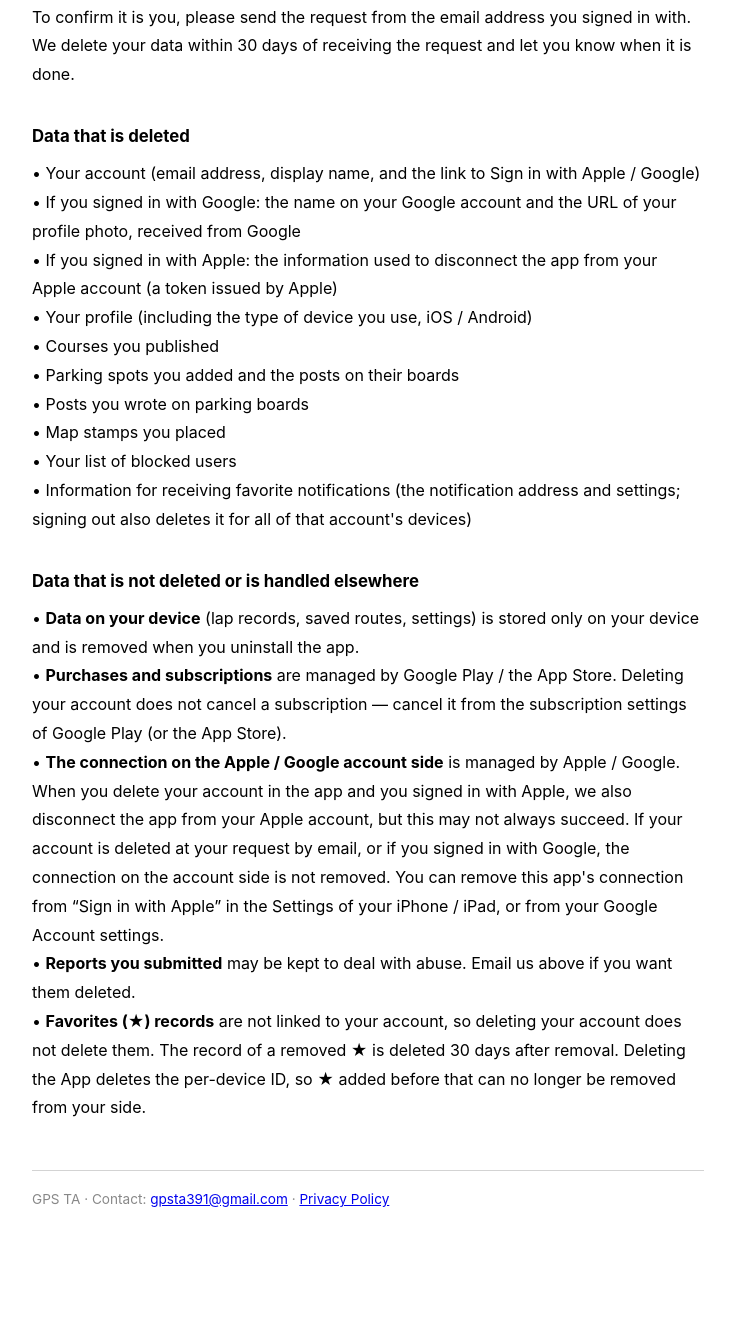
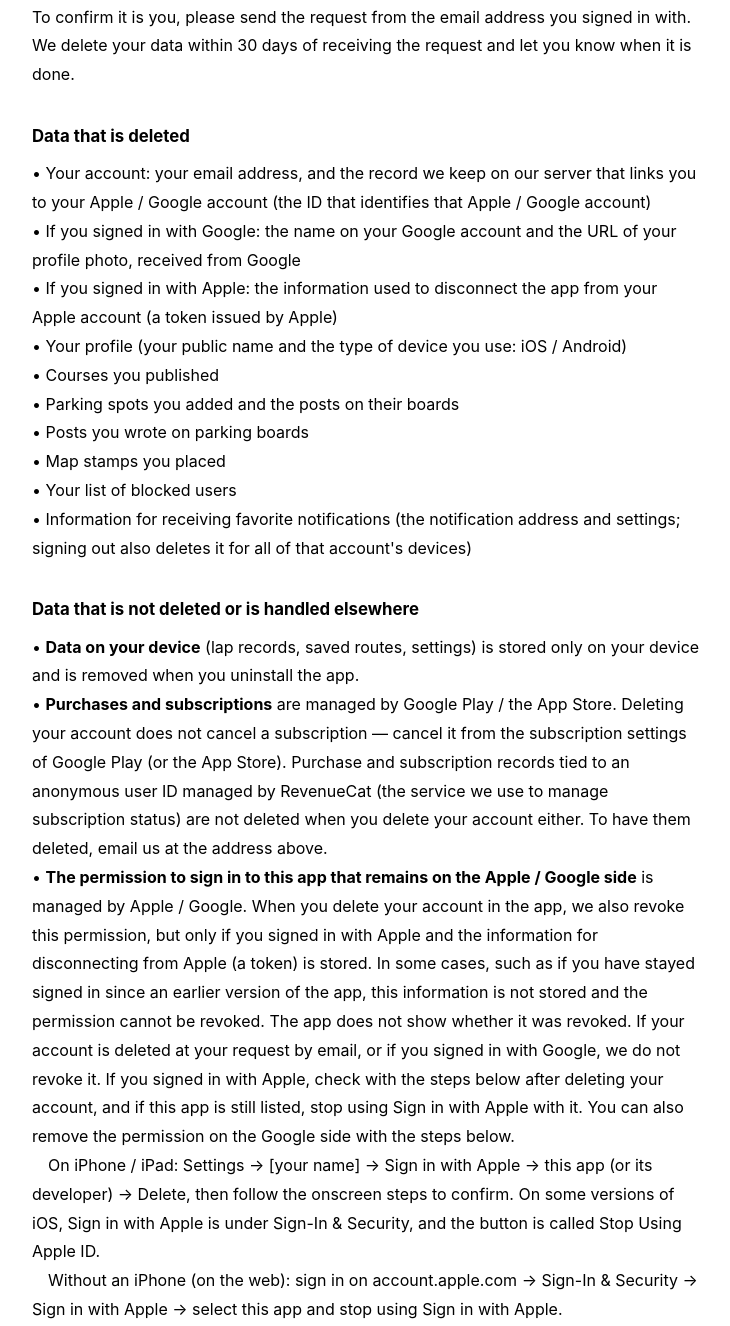
Before and after one commit to visaliamonth-ctrl/gps-ta, a plain HTML site: page delete-en.html in a window 1280 px wide. Shown: the part 534-1860 px from the top of the page, without its empty margins (272-1002 px from the left). Before the commit the page ends 1810 px from the top, so only its background shows below. Drawn offline with Linux system fonts and the light colour scheme.

Commit message:
削除ページ（日英）の連携・Apple の解除・購入・通報の書き方を、実際の動きとポリシーに合わせて直す（2.0.4）
Co-Authored-By: Claude Opus 5.5 <noreply@anthropic.com>

```diff
--- a/delete-en.html
+++ b/delete-en.html
@@ -40,10 +40,10 @@ Body: the email address you signed in with (if you hid your email with Sign in w
 <p>To confirm it is you, please send the request from the email address you signed in with. We delete your data within 30 days of receiving the request and let you know when it is done.</p>
 
 <h2>Data that is deleted</h2>
-<p>• Your account (email address, display name, and the link to Sign in with Apple / Google)<br>
+<p>• Your account: your email address, and the record we keep on our server that links you to your Apple / Google account (the ID that identifies that Apple / Google account)<br>
 • If you signed in with Google: the name on your Google account and the URL of your profile photo, received from Google<br>
 • If you signed in with Apple: the information used to disconnect the app from your Apple account (a token issued by Apple)<br>
-• Your profile (including the type of device you use, iOS / Android)<br>
+• Your profile (your public name and the type of device you use: iOS / Android)<br>
 • Courses you published<br>
 • Parking spots you added and the posts on their boards<br>
 • Posts you wrote on parking boards<br>
@@ -53,9 +53,12 @@ Body: the email address you signed in with (if you hid your email with Sign in w
 
 <h2>Data that is not deleted or is handled elsewhere</h2>
 <p>• <b>Data on your device</b> (lap records, saved routes, settings) is stored only on your device and is removed when you uninstall the app.<br>
-• <b>Purchases and subscriptions</b> are managed by Google Play / the App Store. Deleting your account does not cancel a subscription — cancel it from the subscription settings of Google Play (or the App Store).<br>
-• <b>The connection on the Apple / Google account side</b> is managed by Apple / Google. When you delete your account in the app and you signed in with Apple, we also disconnect the app from your Apple account, but this may not always succeed. If your account is deleted at your request by email, or if you signed in with Google, the connection on the account side is not removed. You can remove this app's connection from “Sign in with Apple” in the Settings of your iPhone / iPad, or from your Google Account settings.<br>
-• <b>Reports you submitted</b> may be kept to deal with abuse. Email us above if you want them deleted.<br>
+• <b>Purchases and subscriptions</b> are managed by Google Play / the App Store. Deleting your account does not cancel a subscription — cancel it from the subscription settings of Google Play (or the App Store). Purchase and subscription records tied to an anonymous user ID managed by RevenueCat (the service we use to manage subscription status) are not deleted when you delete your account either. To have them deleted, email us at the address above.<br>
+• <b>The permission to sign in to this app that remains on the Apple / Google side</b> is managed by Apple / Google. When you delete your account in the app, we also revoke this permission, but only if you signed in with Apple and the information for disconnecting from Apple (a token) is stored. In some cases, such as if you have stayed signed in since an earlier version of the app, this information is not stored and the permission cannot be revoked. The app does not show whether it was revoked. If your account is deleted at your request by email, or if you signed in with Google, we do not revoke it. If you signed in with Apple, check with the steps below after deleting your account, and if this app is still listed, stop using Sign in with Apple with it. You can also remove the permission on the Google side with the steps below.<br>
+&emsp;On iPhone / iPad: Settings → [your name] → Sign in with Apple → this app (or its developer) → Delete, then follow the onscreen steps to confirm. On some versions of iOS, Sign in with Apple is under Sign-In &amp; Security, and the button is called Stop Using Apple ID.<br>
+&emsp;Without an iPhone (on the web): sign in on account.apple.com → Sign-In &amp; Security → Sign in with Apple → select this app and stop using Sign in with Apple.<br>
+&emsp;If you signed in with Google: on your Google Account's linked apps page (https://myaccount.google.com/linkedapps), select Sign in with Google → zqxriihfbfcgniuwcjta.supabase.co → See details → Stop using Sign in with Google → Confirm. This app appears in the list as “zqxriihfbfcgniuwcjta.supabase.co”.<br>
+• <b>Reports you submitted</b> may be kept for up to one year after your account is deleted, to allow us to act on inappropriate posts (the link to you as the sender is removed when your account is deleted). After deletion we can no longer tell who sent a report, so if you want your reports deleted as well, email us at the address above before you delete your account.<br>
 • <b>Favorites (★) records</b> are not linked to your account, so deleting your account does not delete them. The record of a removed ★ is deleted 30 days after removal. Deleting the App deletes the per-device ID, so ★ added before that can no longer be removed from your side.</p>
 
 <footer>GPS TA · Contact: <a href="mailto:gpsta391@gmail.com">gpsta391@gmail.com</a> · <a href="privacy-en.html">Privacy Policy</a></footer>
```
Also changed, not shown: delete.html (+8 -5 lines).
